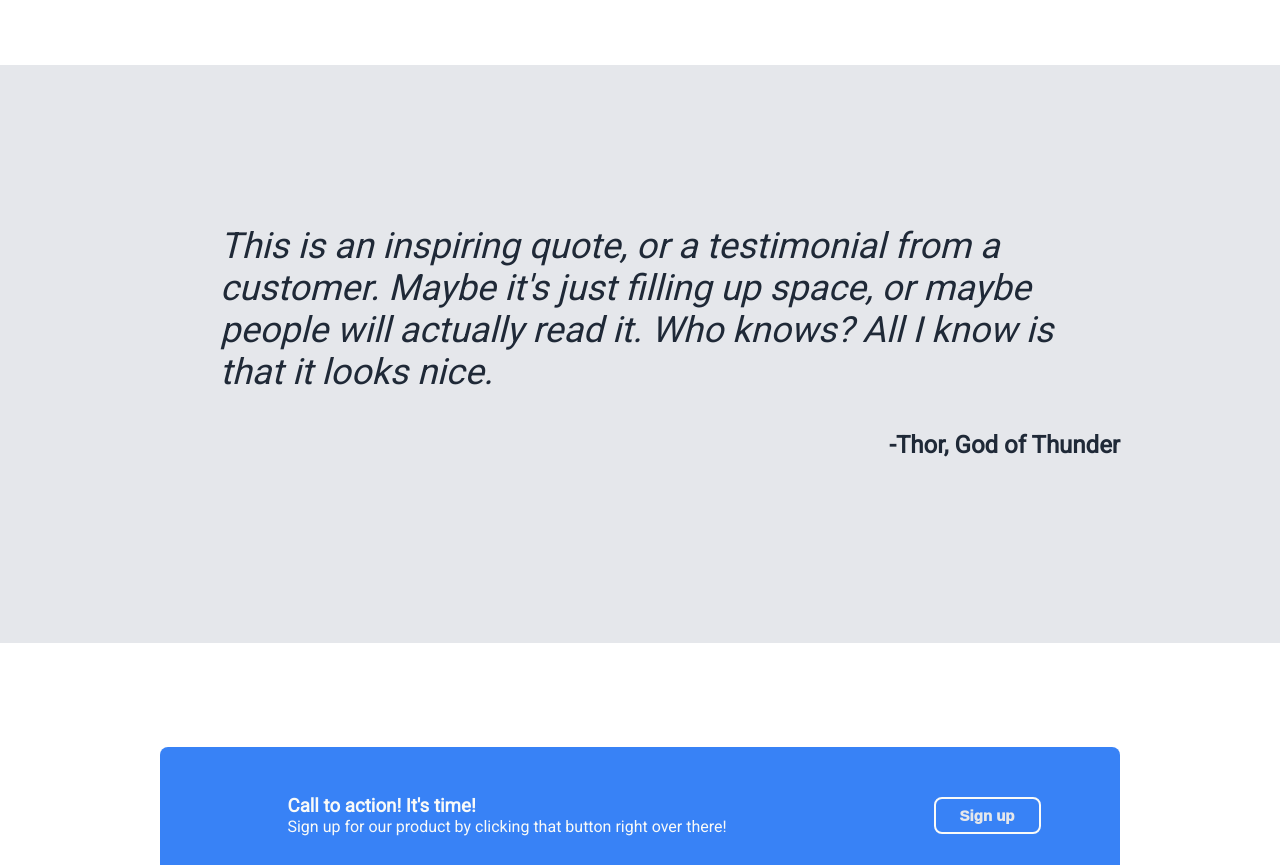
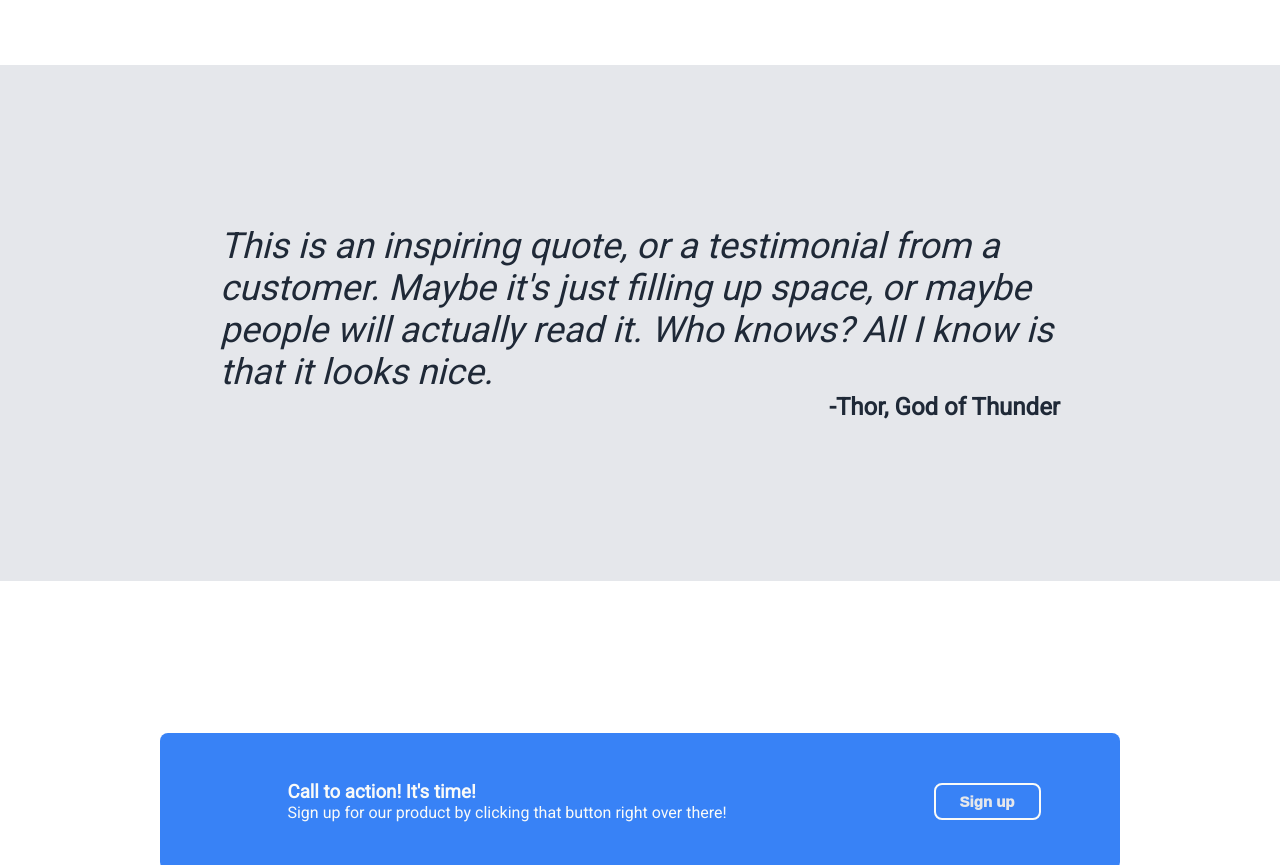
Before and after one commit to Tronator2000/landing-page, a plain HTML site: page index.html in a window 1280 px wide. Shown: the part 885-1750 px from the top of the page. Drawn offline with Linux system fonts and the light colour scheme.

Commit message:
Fix quote and author not centered properly

```diff
--- a/index.html
+++ b/index.html
@@ -51,12 +51,14 @@
         </div>
     </div>
     <div class="quote-container">
+            <div class="quote-box">
                 <p class="quote">
                     <em>This is an inspiring quote, or a testimonial from a customer.
                     Maybe it's just filling up space, or maybe people will actually read it. Who
                     knows? All I know is that it looks nice.</em>
                 </p>
                 <p class="author">-Thor, God of Thunder</p>
+            </div>
         </div>
         <div class="sign-up">
             <div class="text">
--- a/styles.css
+++ b/styles.css
@@ -55,7 +55,7 @@ ul {
     justify-content: space-between;
 }
 
-.upper, .sign, .content, .quote, .sign-up {
+.upper, .sign, .content, .quote-container, .sign-up {
     flex: auto;
     max-width: 960px;
     width: 100%;
@@ -117,21 +117,30 @@ h2 {
 
 .quote-container {
     background-color: #e5e7eb;
+    max-width: none;
     font-size: 36px;
     font-weight: 300;
     color: #1f2937;
-    padding: 160px;
+    padding: 160px 0;
+    gap: 0
 }
 
 .quote {
+    margin: 0;
+}
+
+.quote-box {
+    display: flex;
+    flex-direction: column;
     max-width: 840px;
 }
 
 .author {
+    box-sizing: border-box;
     align-self: flex-end;
     font-weight: bold;
     font-size: 24px;
-    margin-top: -10px;
+    margin: 0;
 }
 
 .sign-up {
```
Lines whose indentation alone changed are shown as unchanged.
